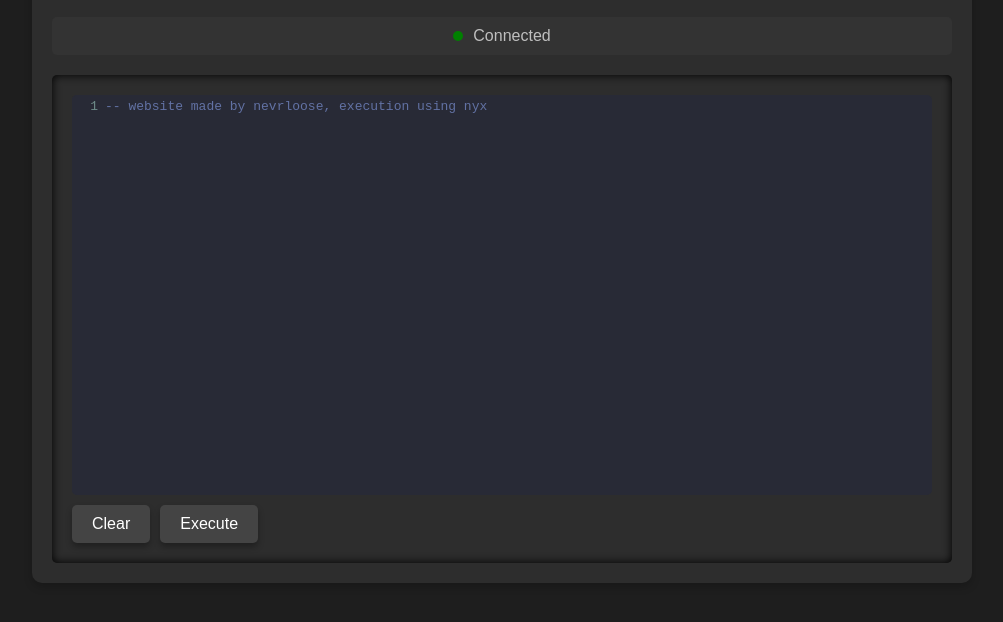
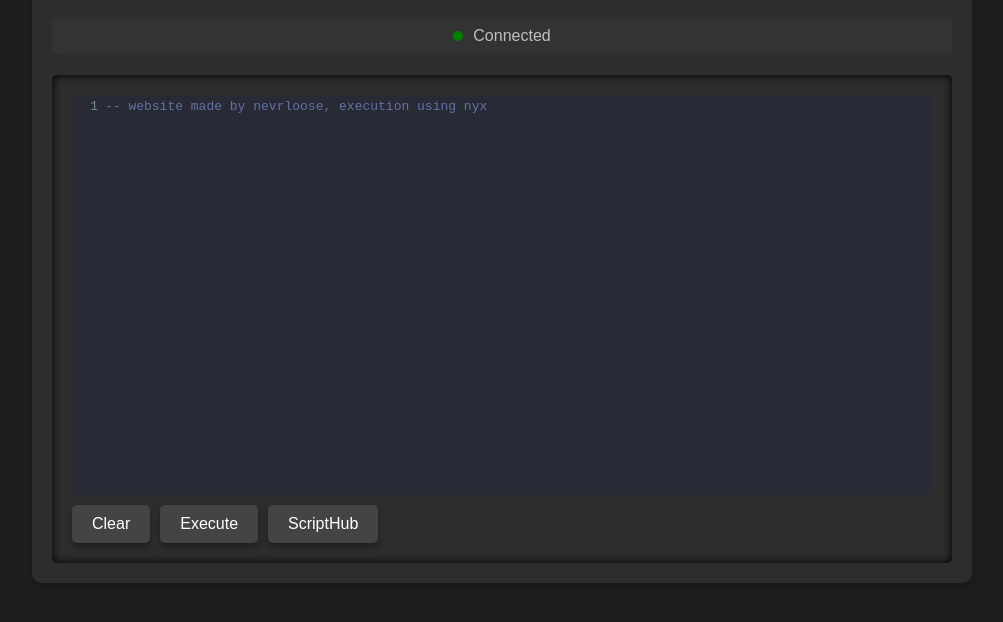
Before and after one commit to Bl4d3y/krampus, a plain HTML site: page index.html in a window 1280 px wide. Shown: the part 166-788 px from the top of the page, without its empty margins (138-1141 px from the left). Drawn offline with nearby package versions, Linux system fonts and the light colour scheme.

Commit message:
Update index.html

```diff
--- a/index.html
+++ b/index.html
@@ -106,6 +106,7 @@
             <div class="buttons">
                 <button type="button" id="clear-button">Clear</button>
                 <button type="submit" id="execute-button">Execute</button>
+                <button type="button" id="Script-Hub" onclick="location.href='scripthub.html'">ScriptHub</button>
             </div>
         </form>
     </div>
```
